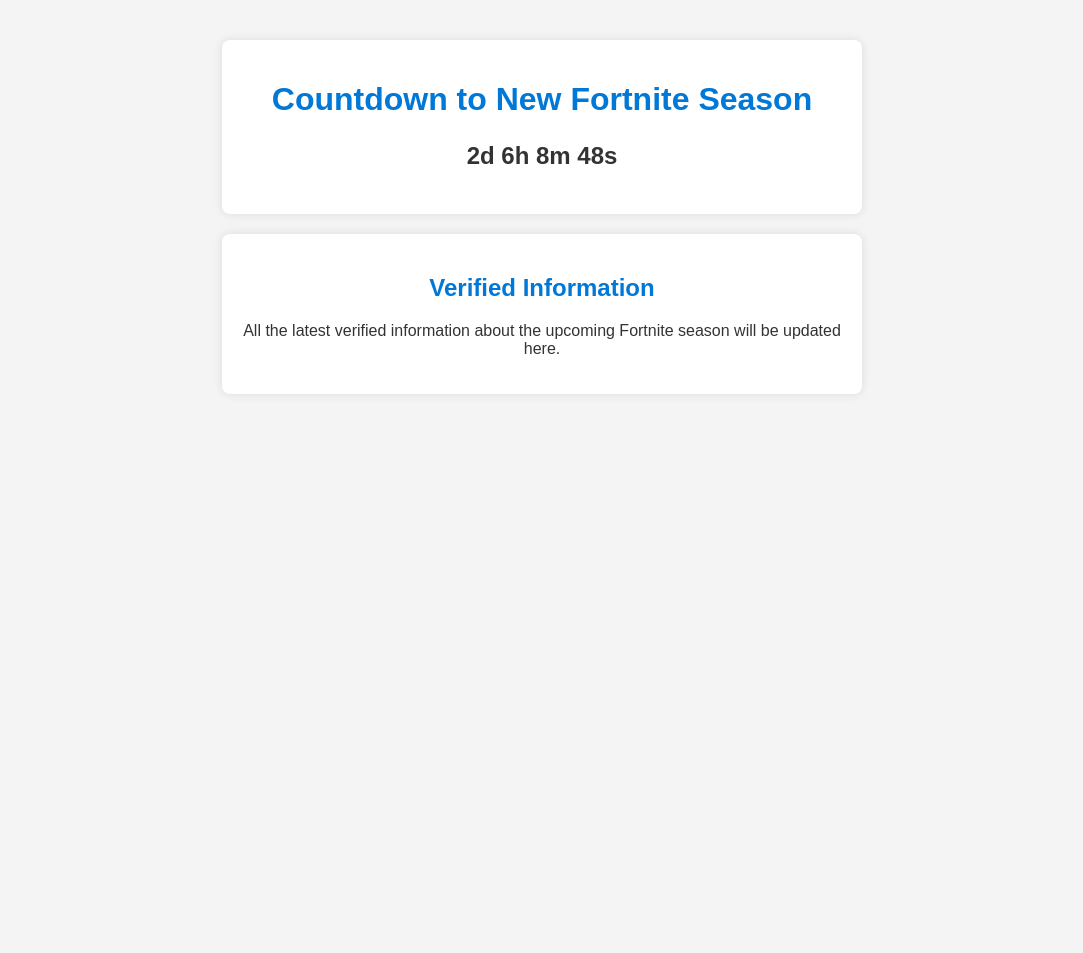
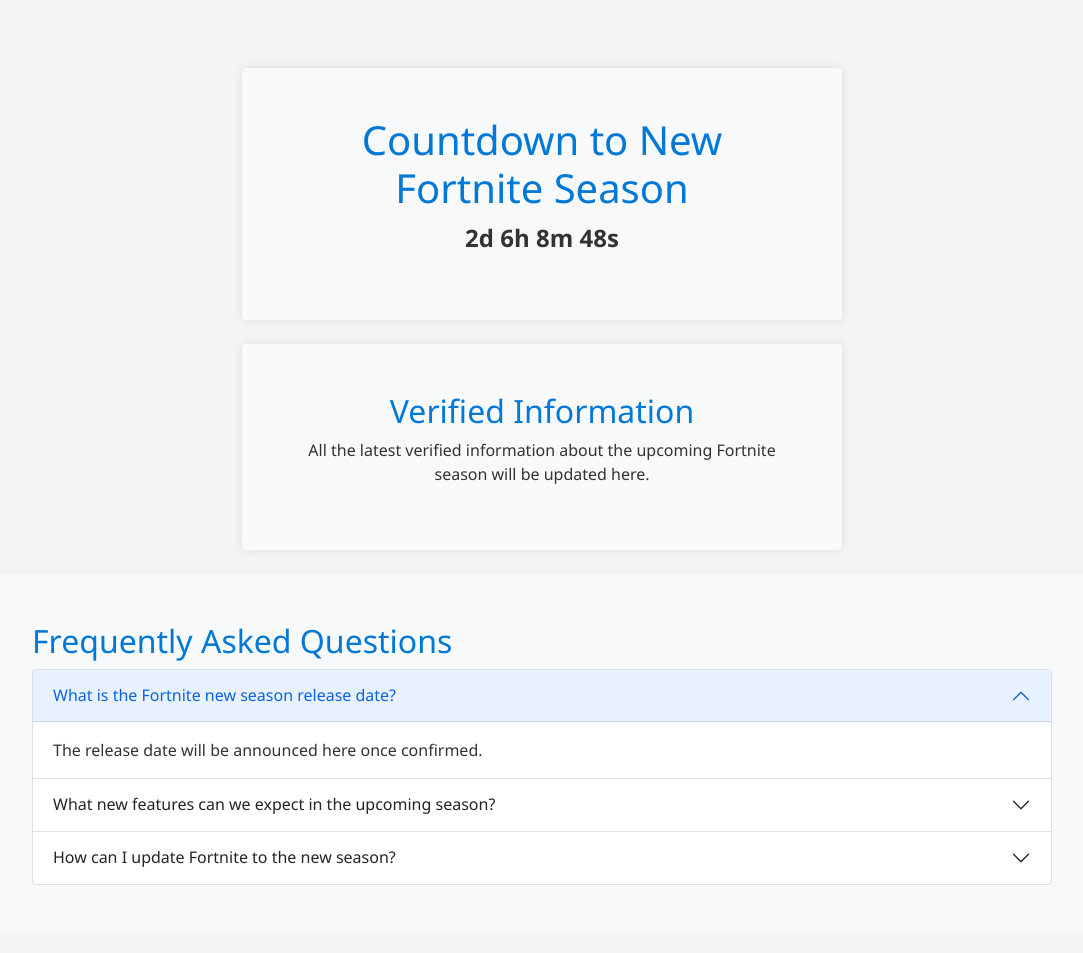
Before and after one commit to AndrewGuadi/newfortniteseason, a Flask app: page / in a window 1280 px wide. Shown: the whole page, without its empty margins (98-1181 px from the left). Before the commit the page ends 354 px from the top, so only its background shows below. Run offline with Flask 3, Linux system fonts and the light colour scheme.

Commit message:
added better formatting

```diff
--- a/static/css/index.css
+++ b/static/css/index.css
@@ -1,5 +1,5 @@
 body {
-    font-family: Arial, sans-serif;
+    font-family: 'Segoe UI', Tahoma, Geneva, Verdana, sans-serif;
     background-color: #f4f4f4;
     color: #333;
     margin: 0;
--- a/templates/index.html
+++ b/templates/index.html
@@ -4,22 +4,66 @@
     <meta charset="UTF-8">
     <meta name="viewport" content="width=device-width, initial-scale=1.0">
     <title>New Fortnite Season</title>
-    <link rel="stylesheet" href="{{ url_for('static', filename='css/index.css') }}">
+    <link href="https://cdn.jsdelivr.net/npm/bootstrap@5.1.3/dist/css/bootstrap.min.css" rel="stylesheet">
+    <link rel="stylesheet" href="{{ url_for('static', filename='css/index.css')}}">
 </head>
 <body>
-    <div class="countdown-container">
+    <div class="container mt-5">
+        <div class="countdown-container text-center p-5 bg-light rounded">
             <h1>Countdown to New Fortnite Season</h1>
-        <div id="countdown">
-            <p id="timer"></p>
+            <p id="timer" class="fs-4"></p>
         </div>
-    </div>
-    <div class="info-container">
+        <div class="info-container mt-4 p-5 bg-light rounded">
             <h2>Verified Information</h2>
             <p>
                 All the latest verified information about the upcoming Fortnite season will be updated here.
             </p>
             <!-- Update this section with verified information as it becomes available -->
         </div>
+        <div class="faq-container mt-4 p-5 bg-light rounded">
+            <h2>Frequently Asked Questions</h2>
+            <div class="accordion" id="faqAccordion">
+                <div class="accordion-item">
+                    <h2 class="accordion-header" id="headingOne">
+                        <button class="accordion-button" type="button" data-bs-toggle="collapse" data-bs-target="#collapseOne" aria-expanded="true" aria-controls="collapseOne">
+                            What is the Fortnite new season release date?
+                        </button>
+                    </h2>
+                    <div id="collapseOne" class="accordion-collapse collapse show" aria-labelledby="headingOne" data-bs-parent="#faqAccordion">
+                        <div class="accordion-body">
+                            The release date will be announced here once confirmed.
+                        </div>
+                    </div>
+                </div>
+                <div class="accordion-item">
+                    <h2 class="accordion-header" id="headingTwo">
+                        <button class="accordion-button collapsed" type="button" data-bs-toggle="collapse" data-bs-target="#collapseTwo" aria-expanded="false" aria-controls="collapseTwo">
+                            What new features can we expect in the upcoming season?
+                        </button>
+                    </h2>
+                    <div id="collapseTwo" class="accordion-collapse collapse" aria-labelledby="headingTwo" data-bs-parent="#faqAccordion">
+                        <div class="accordion-body">
+                            New features will include improvements to gameplay, new skins, and more!
+                        </div>
+                    </div>
+                </div>
+                <div class="accordion-item">
+                    <h2 class="accordion-header" id="headingThree">
+                        <button class="accordion-button collapsed" type="button" data-bs-toggle="collapse" data-bs-target="#collapseThree" aria-expanded="false" aria-controls="collapseThree">
+                            How can I update Fortnite to the new season?
+                        </button>
+                    </h2>
+                    <div id="collapseThree" class="accordion-collapse collapse" aria-labelledby="headingThree" data-bs-parent="#faqAccordion">
+                        <div class="accordion-body">
+                            Update instructions will be provided here once the season launches.
+                        </div>
+                    </div>
+                </div>
+                <!-- Add more questions here -->
+            </div>
+        </div>
+    </div>
+    <script src="https://cdn.jsdelivr.net/npm/bootstrap@5.1.3/dist/js/bootstrap.bundle.min.js"></script>
     <script src="{{ url_for('static', filename='js/index.js') }}"></script>
 </body>
 </html>
```
Lines whose indentation alone changed are shown as unchanged.
